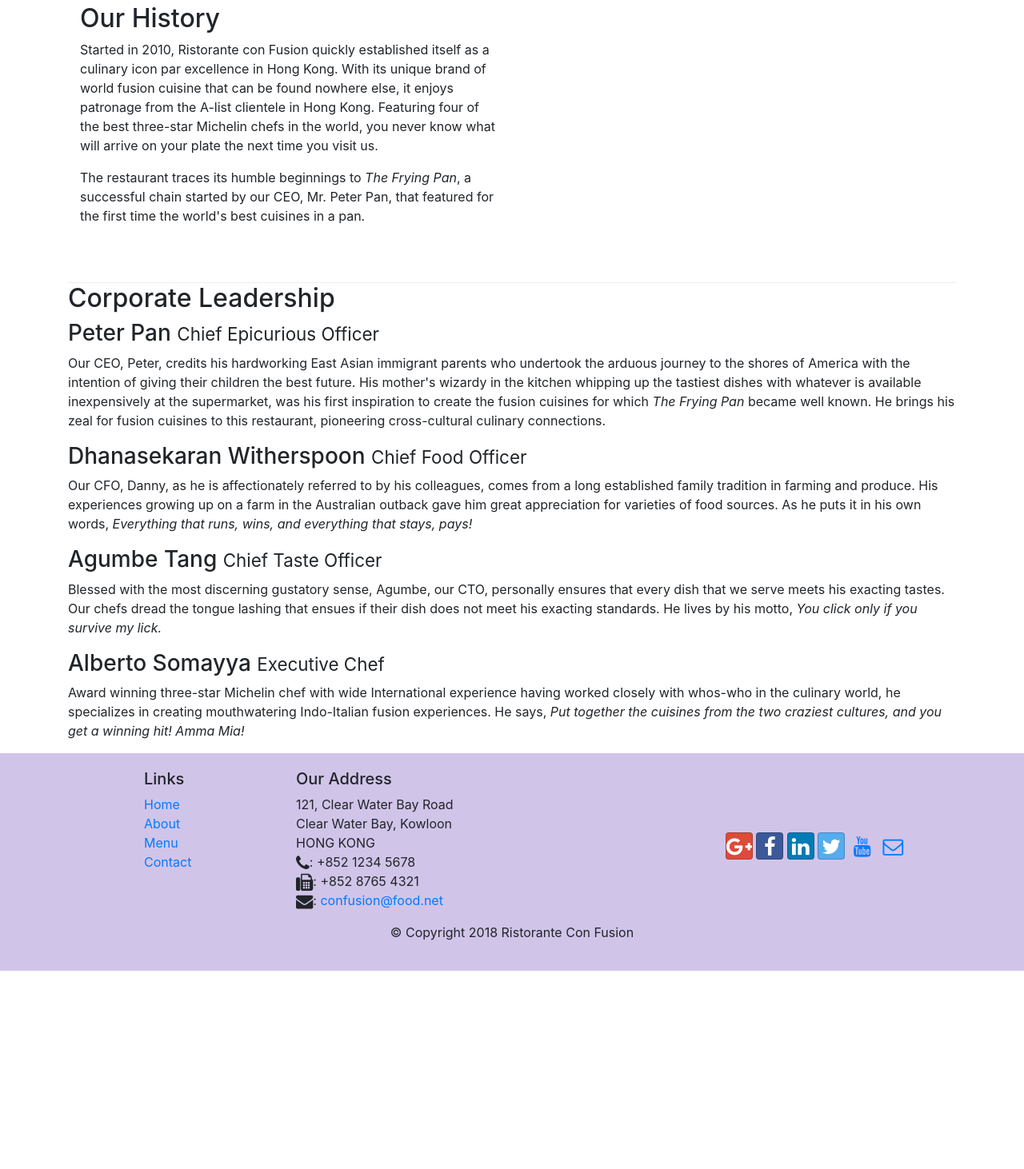
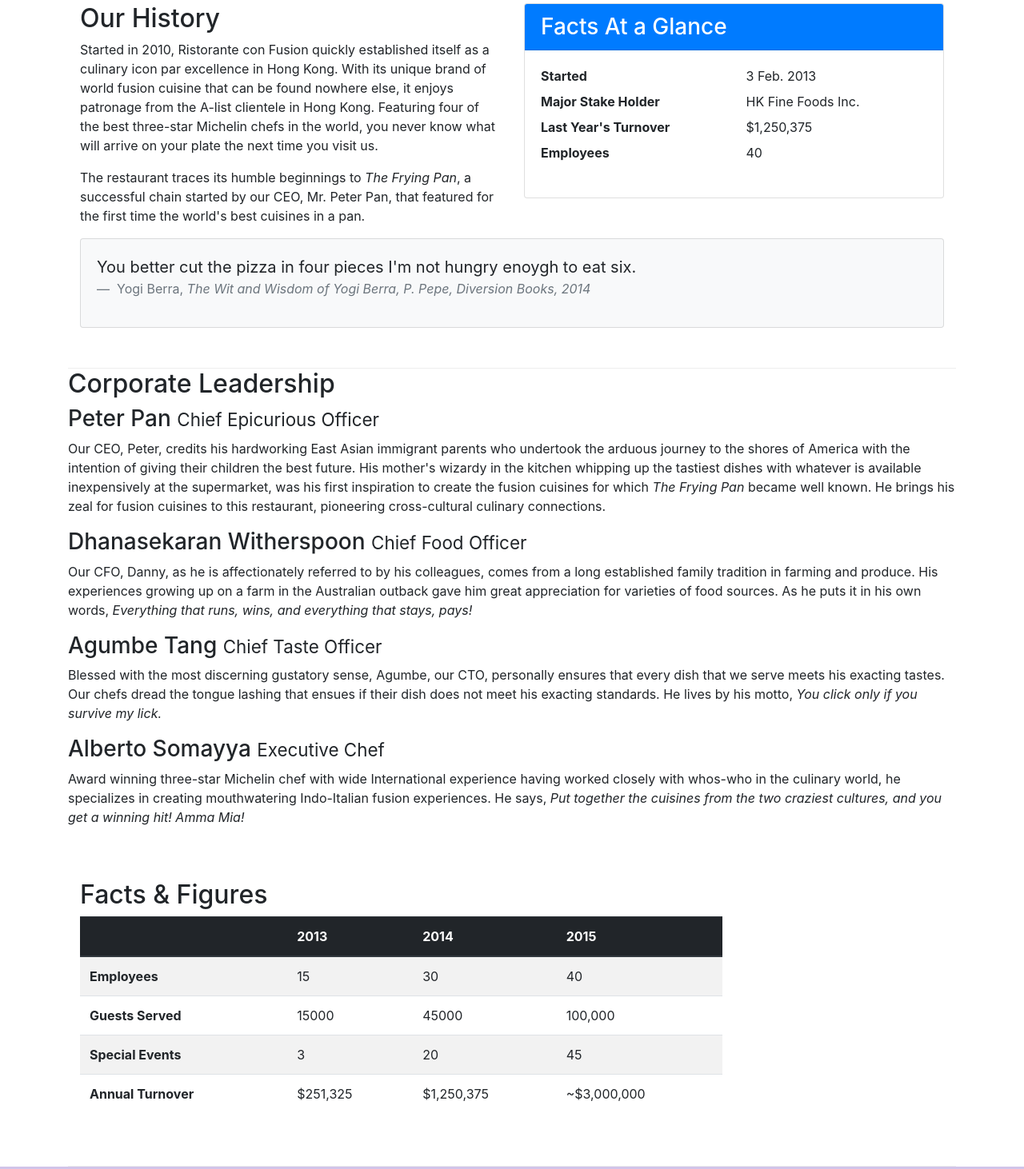
Before and after one commit to iamrumaan/bootstrap-tutorial, a website: page aboutus.html in a window 1280 px wide. Shown: the part 511-1973 px from the top of the page at 80% size. Before the commit the page ends 1725 px from the top, so only its background shows below. Drawn offline with nearby package versions, Linux system fonts and the light colour scheme.

Commit message:
Tables and Cards

```diff
--- a/aboutus.html
+++ b/aboutus.html
@@ -66,7 +66,37 @@
                 <p>Started in 2010, Ristorante con Fusion quickly established itself as a culinary icon par excellence in Hong Kong. With its unique brand of world fusion cuisine that can be found nowhere else, it enjoys patronage from the A-list clientele in Hong Kong.  Featuring four of the best three-star Michelin chefs in the world, you never know what will arrive on your plate the next time you visit us.</p>
                 <p>The restaurant traces its humble beginnings to <em>The Frying Pan</em>, a successful chain started by our CEO, Mr. Peter Pan, that featured for the first time the world's best cuisines in a pan.</p>
             </div>
-            <div class="col-6 col-sm">
+            <div class="col-sm">
+                <div class="card">
+                    <h3 class="card-header bg-primary text-white">Facts At a Glance</h3>
+                    <div class="card-body">
+                        <dl class="row">
+                            <dt class="col-6">Started</dt>
+                            <dd class="col-6">3 Feb. 2013</dd>
+                            <dt class="col-6">Major Stake Holder</dt>
+                            <dd class="col-6">HK Fine Foods Inc.</dd>
+                            <dt class="col-6">Last Year's Turnover</dt>
+                            <dd class="col-6">$1,250,375</dd>
+                            <dt class="col-6">Employees</dt>
+                            <dd class="col-6">40</dd>
+                        </dl>
+                    </div>
+                </div>
+            </div>
+            <div class="col-12">
+                <div class="card card-body bg-light">
+                    <blockquote class="blockquote">
+                        <p class="mb-0">
+                            You better cut the pizza in four pieces
+                            I'm not hungry enoygh to eat six.
+                        </p>
+                        <footer class="blockquote-footer">
+                            Yogi Berra,
+                            <cite title="Source Title">The Wit and Wisdom of
+                                Yogi Berra, P. Pepe, Diversion Books, 2014</cite>
+                        </footer>
+                    </blockquote>
+                </div>
             </div>
         </div>
 
@@ -82,6 +112,53 @@
                 <p class="d-none d-sm-block">Blessed with the most discerning gustatory sense, Agumbe, our CTO, personally ensures that every dish that we serve meets his exacting tastes. Our chefs dread the tongue lashing that ensues if their dish does not meet his exacting standards. He lives by his motto, <em>You click only if you survive my lick.</em></p>
                 <h3>Alberto Somayya <small>Executive Chef</small></h3>
                 <p class="d-none d-sm-block">Award winning three-star Michelin chef with wide International experience having worked closely with whos-who in the culinary world, he specializes in creating mouthwatering Indo-Italian fusion experiences. He says, <em>Put together the cuisines from the two craziest cultures, and you get a winning hit! Amma Mia!</em></p>
+            </div>
+       </div>
+
+       <div class="row row-content">
+            <div class="col-12 col-sm-9">
+                <h2>Facts &amp; Figures</h2>
+                <div class="table-responsive">
+                    <table class="table table-striped">
+                        <thead class="thead-dark">
+                            <tr>
+                                <th>&nbsp;</th>
+                                <th>2013</th>
+                                <th>2014</th>
+                                <th>2015</th>
+                            </tr>
+                        </thead>
+                        <tbody>
+                            <tr>
+                                <th>Employees</th>
+                                <td>15</td>
+                                <td>30</td>
+                                <td>40</td>
+                            </tr>
+                            <tr>
+                                <th>Guests Served</th>
+                                <td>15000</td>
+                                <td>45000</td>
+                                <td>100,000</td>
+                            </tr>
+                            <tr>
+                                <th>Special Events</th>
+                                <td>3</td>
+                                <td>20</td>
+                                <td>45</td>
+                            </tr>
+                            <tr>
+                                <th>Annual Turnover</th>
+                                <td>$251,325</td>
+                                <td>$1,250,375</td>
+                                <td>~$3,000,000</td>
+                            </tr>
+                        </tbody>
+                    </table>
+                </div>
+            </div>
+            <div class="col-sm col-sm-3">
+
             </div>
        </div>
 
```
